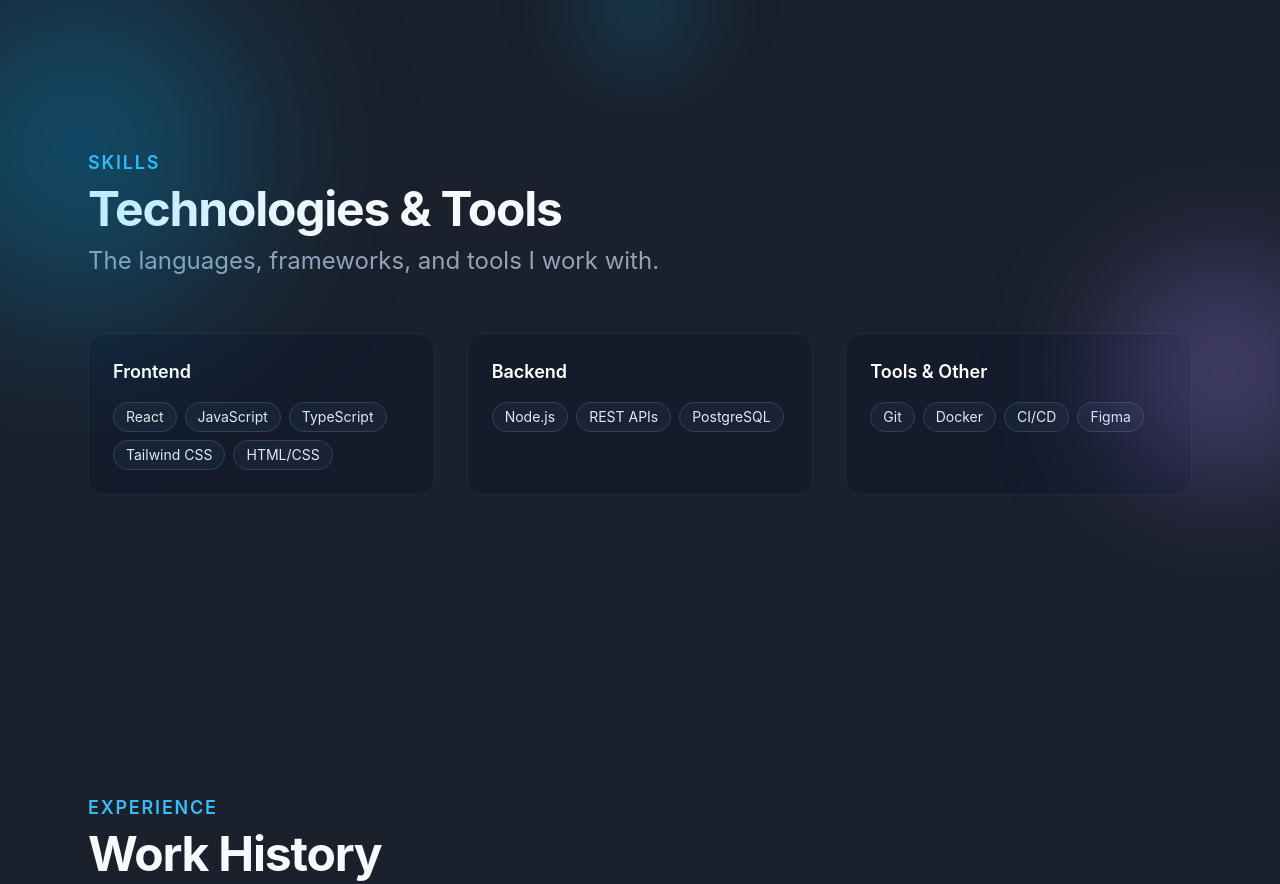
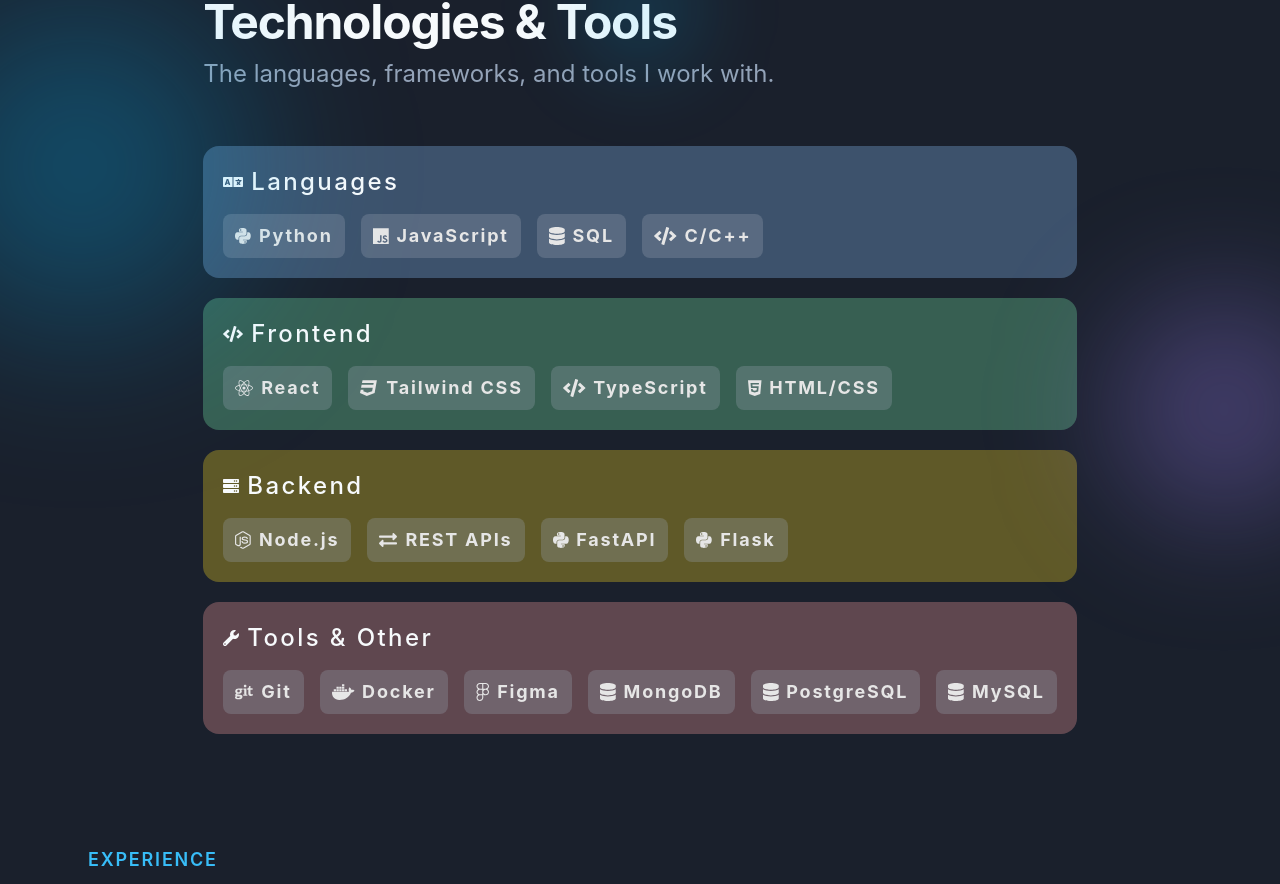
Before and after one commit to OmriSpitzer/portfolio, a React (Vite) app in the folder myapp/: page / in a window 1280 px wide. Shown: the part 1718-2602 px from the top of the page. Built offline with nearby package versions, Linux system fonts and the light colour scheme.

Commit message:
Skills update

```diff
--- a/myapp/package.json
+++ b/myapp/package.json
@@ -11,6 +11,7 @@
   },
   "dependencies": {
     "@fortawesome/fontawesome-svg-core": "^1.3.0",
+    "@fortawesome/free-brands-svg-icons": "^7.3.0",
     "@fortawesome/free-solid-svg-icons": "^5.15.4",
     "@fortawesome/react-fontawesome": "^0.2.6",
     "@tailwindcss/vite": "^4.3.1",
--- a/myapp/src/components/badges/SkillBadge.jsx
+++ b/myapp/src/components/badges/SkillBadge.jsx
@@ -1,7 +1,54 @@
-export default function SkillBadge({ name }) {
+/**
+ * Skill badge component
+ */
+
+import InnerPanel from '../panels/InnerPanel'
+import { FontAwesomeIcon } from '@fortawesome/react-fontawesome'
+import {
+  faReact, faJs, faNodeJs, faDocker, faFigma, faGit, faHtml5, faCss3, faPython
+} from '@fortawesome/free-brands-svg-icons'
+import { faCode, faDatabase, faExchangeAlt } from '@fortawesome/free-solid-svg-icons'
+
+const ICONS = {
+  python: faPython,
+  javascript: faJs,
+  sql: faDatabase,
+  c: faCode,
+  react: faReact,
+  tailwind: faCss3,
+  typescript: faCode,
+  html: faHtml5,
+  css: faCss3,
+  node: faNodeJs,
+  rest: faExchangeAlt,
+  fastapi: faPython,
+  flask: faPython,
+  git: faGit,
+  docker: faDocker,
+  figma: faFigma,
+  mongodb: faDatabase,
+  postgresql: faDatabase,
+  mysql: faDatabase,
+  default: faCode,
+}
+
+const SkillBadge = ({ skill }) => {
+  /* Get the icon for the skill */
+  const getIcon = (skill) => {
+    const oneWordSkill = skill.split(/[\s/.]+/)[0].toLowerCase()
+    return ICONS[oneWordSkill] || ICONS.default
+  }
+
   return (
-    <span className="rounded-full border border-slate-700 bg-slate-800/60 px-3 py-1 text-sm text-slate-200 transition-colors hover:border-sky-500/50 hover:text-sky-300">
-      {name}
-    </span>
+    <InnerPanel>
+      <div className="flex flex-row gap-2 items-center font-bold text-lg">
+        <FontAwesomeIcon icon={getIcon(skill)} style={{ color: 'var(--color-secondary)' }} />
+        <p className="tracking-widest" style={{ color: 'var(--color-secondary)' }}>
+          {skill}
+        </p>
+      </div>
+    </InnerPanel>
   )
 }
+
+export default SkillBadge;
--- /dev/null
+++ b/myapp/src/components/panels/InnerPanel.jsx
@@ -0,0 +1,13 @@
+/**
+ * Inner panel background component
+ */
+
+const InnerPanel = ({ children, className = '' }) => {
+    return (
+        <div className={`bg-gray-400/30 px-3 py-2 rounded-lg ${className}`}>
+            {children}
+        </div>
+    )
+}
+
+export default InnerPanel;
--- /dev/null
+++ b/myapp/src/components/panels/Panel.jsx
@@ -0,0 +1,24 @@
+/**
+ * Panel background component
+ */
+
+const Panel = ({ children, color='default', className = '' }) => {
+    const COLOR_MAP = {
+        'blue': 'bg-blue-300/30',
+        'green': 'bg-green-300/30',
+        'red': 'bg-red-300/30',
+        'yellow': 'bg-yellow-300/30',
+        'default': 'bg-gray-300/30',
+    }
+
+    /* Get the color class */
+    const colorClass = COLOR_MAP[color] || COLOR_MAP.default;
+
+    return (
+        <div className={`${colorClass} p-5 rounded-2xl ${className}`}>
+            {children}
+        </div>
+    )
+}
+
+export default Panel;
--- a/myapp/src/components/sections/About.jsx
+++ b/myapp/src/components/sections/About.jsx
@@ -7,6 +7,7 @@
 import Section from './Section'
 import { faMapMarkerAlt, faEnvelope, faUser, faPhone } from '@fortawesome/free-solid-svg-icons'
 import { FontAwesomeIcon } from '@fortawesome/react-fontawesome'
+import Panel from '../panels/Panel'
 
 const About = () => {
   const { portfolioData } = usePortfolio()
@@ -36,16 +37,18 @@
             />
 
             {/* About Me - description */}
-            <p
-              className="text-xl font-medium tracking-wider bg-gray-300/30 p-5 rounded-2xl"
-              style={{ color: 'var(--color-tertiary)' }}
-            >
-              {profile.about}
-            </p>
+            <Panel color='blue'>
+              <p
+                className="text-xl font-medium tracking-wider"
+
+              >
+                {profile.about}
+              </p>
+            </Panel>
           </div>
 
           {/* Details */}
-          <div className="bg-gray-300/30 p-5 rounded-2xl col-span-2">
+          <Panel className="col-span-2" color='blue'>
             {/* Details header */}
             <p className="mb-4 text-lg font-semibold uppercase tracking-wider"
               style={{ color: 'var(--color-accent)' }}>
@@ -70,7 +73,7 @@
                   {detail.href ? (
                     <a
                       href={detail.href}
-                      className="text-xl tracking-widest underline transition-colors duration-300 hover:text-sky-400"
+                      className="text-xl tracking-widest underline hover:text-sky-400"
                     >
                       {detail.value}
                     </a>
@@ -82,7 +85,7 @@
                 </div>
               ))}
             </div>
-          </div>
+          </Panel>
         </div>
       </div>
     </Section>
--- a/myapp/src/components/sections/Skills.jsx
+++ b/myapp/src/components/sections/Skills.jsx
@@ -1,39 +1,77 @@
+/**
+ * Skills section - Technologies & Tools
+ */
+
 import SectionTitle from './SectionTitle'
+import Section from './Section'
 import SkillBadge from '../badges/SkillBadge'
-import { usePortfolio } from '../../contexts/PortfolioContext'
-import Section from './Section'
-export default function Skills() {
+import { usePortfolio } from '../../contexts'
+import Panel from '../panels/Panel'
+import { FontAwesomeIcon } from '@fortawesome/react-fontawesome'
+import { faCode, faServer, faWrench, faLanguage } from '@fortawesome/free-solid-svg-icons'
+
+const Skills = () => {
   const { portfolioData } = usePortfolio()
-  const { skills } = portfolioData
-  if (!skills?.categories?.length) return null
+  if (!portfolioData?.skills?.categories?.length) return null
 
+  /* Skills data */
+  const { categories } = portfolioData.skills;
+
+  const getUIInfo = (id) => {
+    switch (id) {
+      case 'languages':
+        return { icon: faLanguage, color: 'blue' }
+      case 'frontend':
+        return { icon: faCode, color: 'green' }
+      case 'backend':
+        return { icon: faServer, color: 'yellow' }
+      case 'other':
+        return { icon: faWrench, color: 'red' }
+      default:
+        return { icon: null, color: 'gray' }
+    }
+  }
   return (
     <Section id="skills">
-      <div className="mx-auto max-w-6xl px-4 md:px-6">
+      <div className="mx-auto max-w-6xl">
+        {/* Header */}
         <SectionTitle
           label="Skills"
           title="Technologies & Tools"
           description="The languages, frameworks, and tools I work with."
         />
 
-        <div className="grid gap-8 sm:grid-cols-2 lg:grid-cols-3">
-          {skills.categories.map((category) => (
-            <div
-              key={category.name}
-              className="rounded-2xl border border-slate-800 bg-slate-900/50 p-6"
-            >
-              <h3 className="mb-4 text-lg font-semibold text-white">
-                {category.name}
-              </h3>
-              <div className="flex flex-wrap gap-2">
-                {category.skills.map((skill) => (
-                  <SkillBadge key={skill} name={skill} />
-                ))}
-              </div>
-            </div>
-          ))}
+        {/* Skills categories */}
+        <div className="w-full flex flex-col gap-5">
+          {categories.map((category) => {
+            const categoryUI = getUIInfo(category.id);
+
+            return (
+              <Panel key={category.id} color={categoryUI.color} className="flex-1">
+                {/* Category name */}
+                <div className="flex flex-row gap-2 items-center mb-4">
+                  <FontAwesomeIcon
+                    icon={categoryUI.icon}
+                    className="text-xl"
+                  />
+                  <p className="text-2xl tracking-widest font-medium">
+                    {category.name}
+                  </p>
+                </div>
+
+                {/* Category skills */}
+                <div className="flex flex-wrap gap-4">
+                  {category.skills.map((skill) => (
+                    <SkillBadge key={skill} skill={skill} />
+                  ))}
+                </div>
+              </Panel>
+            );
+          })}
         </div>
       </div>
     </Section>
   )
 }
+
+export default Skills;
--- a/myapp/src/contexts/InterfaceContext.jsx
+++ b/myapp/src/contexts/InterfaceContext.jsx
@@ -31,7 +31,7 @@
     }
 
     return <InterfaceContext.Provider value={{ theme, isDark, toggleTheme, pageCount }}>
-        <div className={`min-h-screen ${theme}`}>
+        <div className={`min-h-screen ${theme} transition-all duration-300`}>
             {children}
         </div>
     </InterfaceContext.Provider>
--- a/myapp/src/data/skills.json
+++ b/myapp/src/data/skills.json
@@ -1,16 +1,46 @@
 {
   "categories": [
     {
-      "name": "Frontend",
-      "skills": ["React", "JavaScript", "TypeScript", "Tailwind CSS", "HTML/CSS"]
+      "id": "languages",
+      "name": "Languages",
+      "skills": [
+        "Python",
+        "JavaScript",
+        "SQL",
+        "C/C++"
+      ]
     },
     {
-      "name": "Backend",
-      "skills": ["Node.js", "REST APIs", "PostgreSQL"]
+      "id": "frontend",
+      "name": "Frontend",
+      "skills": [
+        "React",
+        "Tailwind CSS",
+        "TypeScript",
+        "HTML/CSS"
+      ]
     },
     {
+      "id": "backend",
+      "name": "Backend",
+      "skills": [
+        "Node.js",
+        "REST APIs",
+        "FastAPI",
+        "Flask"
+      ]
+    },
+    {
+      "id": "other",
       "name": "Tools & Other",
-      "skills": ["Git", "Docker", "CI/CD", "Figma"]
+      "skills": [
+        "Git",
+        "Docker",
+        "Figma",
+        "MongoDB",
+        "PostgreSQL",
+        "MySQL"
+      ]
     }
   ]
 }
```
Also changed, not shown: 1 other file (tests, documents, lock files or other folders).
